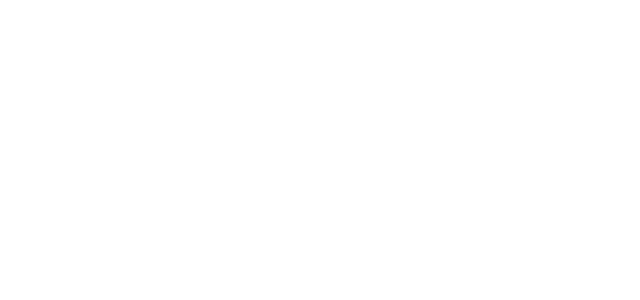
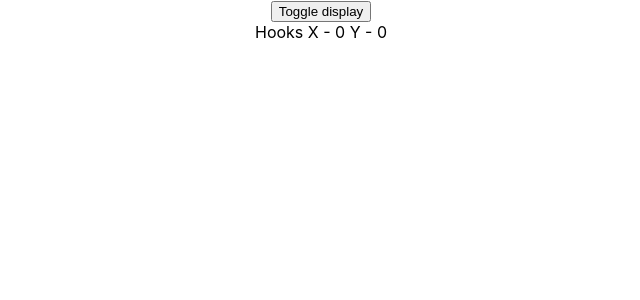
Before and after one commit to ZikaZaki/react-hooks, a React (Create React App) app: page / in a window 1280 px wide. Shown: the top 300 px of the page, without its empty margins (319-959 px from the left). Built offline with nearby package versions, Linux system fonts and the light colour scheme.

Commit message:
update MouseContainer component

```diff
--- a/src/components/MouseContainer.js
+++ b/src/components/MouseContainer.js
@@ -1,9 +1,13 @@
 import React, { useState, useEffect } from "react"
+import HookMouse from "./HookMouse"
 
 function MouseContainer() {
+  const [display, setDisplay] = useState(true)
+
   return (
     <div>
-
+      <button onClick={() => setDisplay(!display)}>Toggle display</button>
+      {display && <HookMouse />}
     </div>
   )
 }
```
